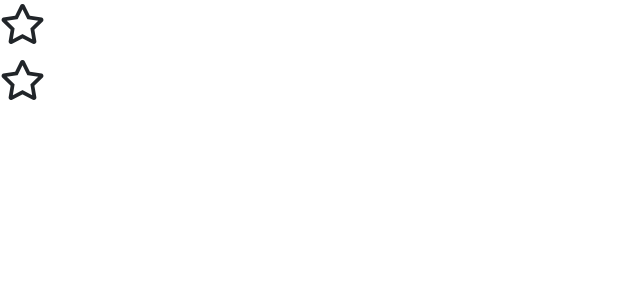
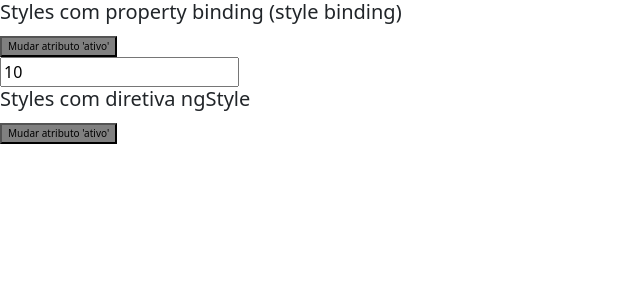
Before and after one commit to pininho/curso-angular-loiane-diretivas, an Angular app: page / in a window 1280 px wide. Shown: the top 300 px of the page, without its empty margins (0-640 px from the left). Built offline with nearby package versions, Linux system fonts and the light colour scheme.

Commit message:
diretiva ngStyle

```diff
--- a/src/app/app.component.html
+++ b/src/app/app.component.html
@@ -1,4 +1,5 @@
 <!--app-diretiva-ngif></!--app-diretiva-ngif-->
 <!--app-diretiva-ngswitch></app-diretiva-ngswitch-->
 <!--app-diretiva-ngfor></app-diretiva-ngfor-->
-<app-diretiva-ngclass></app-diretiva-ngclass>
+<!--app-diretiva-ngclass></!--app-diretiva-ngclass-->
+<app-diretiva-ngstyle></app-diretiva-ngstyle>
--- /dev/null
+++ b/src/app/diretiva-ngstyle/diretiva-ngstyle.component.html
@@ -0,0 +1,25 @@
+<h5>Styles com property binding (style binding)</h5>
+<button
+  [style.backgroundColor]="ativo ? 'blue' : 'gray'"
+  [style.color]="ativo ? 'white' : 'black'"
+  [style.fontWeight]="ativo ? 'bold' : 'normal'"
+  [style.fontSize]="tamanhoFonte + 'px'"
+  (click)="mudarAtivo()"
+>
+Mudar atributo 'ativo'
+</button>
+<br />
+<input type="text" [(ngModel)]="tamanhoFonte" />
+
+<h5>Styles com diretiva ngStyle</h5>
+<button
+[ngStyle]="{
+  'backgroundColor': (ativo ? 'blue' : 'gray'),
+  'color': (ativo ? 'white' : 'black'),
+  'fontWeight': (ativo ? 'bold' : 'normal'),
+  'fontSize': tamanhoFonte + 'px'
+}"
+  (click)="mudarAtivo()"
+>
+Mudar atributo 'ativo'
+</button>
--- /dev/null
+++ b/src/app/diretiva-ngstyle/diretiva-ngstyle.component.ts
@@ -0,0 +1,23 @@
+import { Component, OnInit } from '@angular/core';
+
+@Component({
+  selector: 'app-diretiva-ngstyle',
+  templateUrl: './diretiva-ngstyle.component.html',
+  styleUrls: ['./diretiva-ngstyle.component.scss']
+})
+export class DiretivaNgstyleComponent implements OnInit {
+
+  ativo: boolean = false;
+
+  tamanhoFonte: number = 10;
+
+  constructor() { }
+
+  ngOnInit(): void {
+  }
+
+  mudarAtivo() {
+    this.ativo = !this.ativo;
+  }
+
+}
```
Also changed, not shown: src/app/app.module.ts (+6 -2 lines), src/app/diretiva-ngstyle/diretiva-ngstyle.component.scss (added), 1 other file (tests, documents, lock files or other folders).
